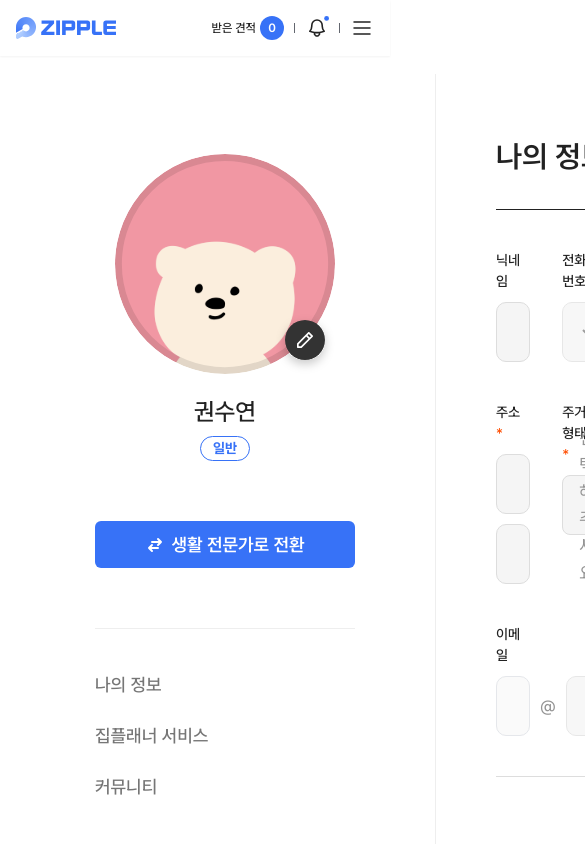
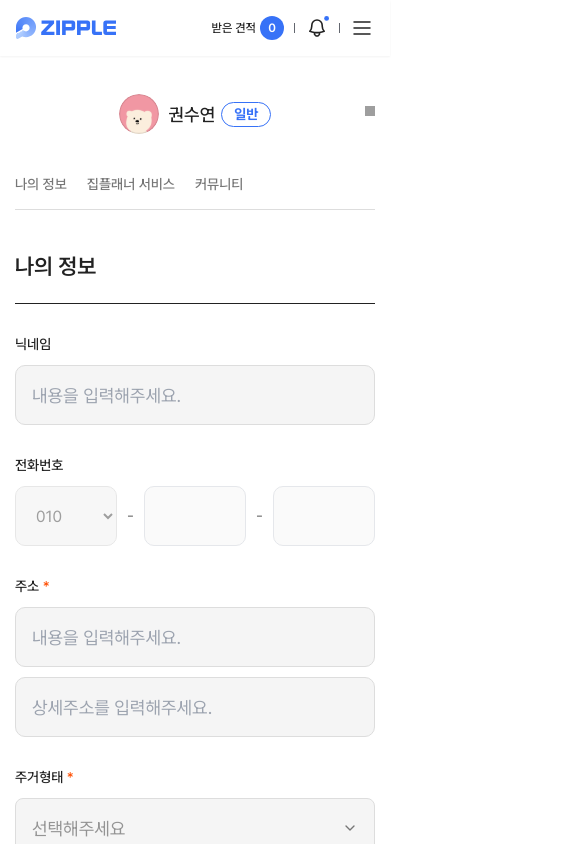
Before and after one commit to ziplanner/zipple-frontend, a Next.js app: page /user in a window 390 px wide. Shown: the top 844 px of the page, 585 px wide, since content can reach past the window. Built offline with nearby package versions, Linux system fonts and the light colour scheme; grey boxes are pictures that could not be loaded.

Commit message:
design: Create general user page

```diff
--- a/app/(user)/user/contents/generalSection.tsx
+++ b/app/(user)/user/contents/generalSection.tsx
@@ -38,11 +38,11 @@ const GeneralSection = () => {
   };
 
   return (
-    <div className="flex w-full flex-col p-[60px]">
-      <h1 className="text-text-primary text-30s">나의 정보</h1>
-      <div className="border-b border-text-primary w-full mt-[30px] mb-10" />
-      <div className="flex gap-[130px]">
-        <div className="grid grid-cols-2 gap-10">
+    <div className="flex w-full flex-col md:p-[60px]">
+      <h1 className="text-text-primary text-22s md:text-30s">나의 정보</h1>
+      <div className="border-b border-text-primary w-full mt-5 mb-[30px] md:mt-[30px] md:mb-10" />
+      <div className="flex flex-col gap-[30px] items-center md:items-baseline lg:flex-row md:gap-[130px]">
+        <div className="flex flex-col gap-[30px] md:grid md:grid-cols-1 lg:grid-cols-2 md:gap-10">
           <div className="flex flex-col gap-2.5">
             <h3 className="text-text-primary text-14m md:text-16m">닉네임</h3>
             <Input
--- /dev/null
+++ b/app/(user)/user/contents/mobileProfileSection.tsx
@@ -0,0 +1,153 @@
+import { useState } from "react";
+import Image, { StaticImageData } from "next/image";
+import avatar from "@/app/images/icon/header/avatar.svg";
+import change from "@/app/images/icon/mypage/change.svg";
+import edit from "@/app/images/icon/mypage/edit.svg";
+import vector from "@/app/images/icon/mypage/vector.svg";
+import RoleToken from "@/app/components/token/roleToken";
+import MobileUserMenu from "@/app/components/menu/mobileUserMenu";
+import vector_black from "@/app/images/icon/vector.svg";
+
+interface RoleTokenProps {
+  role: "GENERAL" | "REPRESENTATION" | "ASSOCIATE" | "EXPERT" | "NONE";
+}
+
+const MobileProfileSection = () => {
+  const [name, setName] = useState<string>("권수연");
+  const [role, setRole] = useState<
+    "GENERAL" | "REPRESENTATION" | "ASSOCIATE" | "EXPERT" | "NONE"
+  >("GENERAL");
+  const [avatarSrc, setAvatarSrc] = useState<string | StaticImageData>(avatar);
+  const [isOpen, setIsOpen] = useState<boolean>(false);
+
+  const handleOpen = () => {
+    setIsOpen((prev) => !prev);
+  };
+
+  const roleDesc: Record<RoleTokenProps["role"], string> = {
+    GENERAL: "생활 전문가로 전환",
+    REPRESENTATION: "일반 회원으로 전환",
+    ASSOCIATE: "일반 회원으로 전환",
+    EXPERT: "일반 회원으로 전환",
+    NONE: "",
+  };
+
+  const handleRoleChange = () => {
+    const nextRole: Record<
+      RoleTokenProps["role"],
+      "GENERAL" | "REPRESENTATION" | "ASSOCIATE" | "EXPERT" | "NONE"
+    > = {
+      GENERAL: "REPRESENTATION",
+      REPRESENTATION: "ASSOCIATE",
+      ASSOCIATE: "EXPERT",
+      EXPERT: "GENERAL",
+      NONE: "GENERAL",
+    };
+
+    setRole(nextRole[role]);
+  };
+
+  const handleImageChange = (e: React.ChangeEvent<HTMLInputElement>) => {
+    if (e.target.files && e.target.files[0]) {
+      const file = e.target.files[0];
+      const reader = new FileReader();
+
+      reader.onloadend = () => {
+        setAvatarSrc(reader.result as string);
+      };
+
+      reader.readAsDataURL(file);
+    }
+  };
+
+  return (
+    <div className="w-full pt-5 relative">
+      <button onClick={handleOpen} className="absolute top-8 right-0">
+        <Image
+          src={vector_black}
+          alt="vector"
+          width={10}
+          height={10}
+          className={`w-2.5 h-2.5 transition-transform duration-300 ${
+            isOpen ? "rotate-180" : "rotate-0"
+          }`}
+        />
+      </button>
+      {isOpen ? (
+        <div className="flex flex-col w-full items-center">
+          <div className="relative w-20 h-20">
+            <Image
+              src={avatarSrc}
+              alt="User"
+              width={80}
+              height={80}
+              className="rounded-full w-20 h-20"
+            />
+            <label className="absolute bottom-0 right-0 cursor-pointer">
+              <input
+                type="file"
+                accept="image/*"
+                onChange={handleImageChange}
+                className="hidden"
+              />
+              <Image
+                src={edit}
+                alt="edit"
+                width={24}
+                height={24}
+                className="cursor-pointer"
+              />
+            </label>
+          </div>
+          <p className="text-text-primary text-18m mb-1 mt-3">{name}</p>
+          <RoleToken role={role} />
+          {/* 전환 버튼 */}
+          <button
+            className="flex flex-row items-center justify-center px-10 py-2.5 gap-1.5 rounded-md bg-main mt-[30px]"
+            onClick={handleRoleChange}
+          >
+            <Image
+              src={change}
+              alt={"change"}
+              width={20}
+              height={20}
+              className="md:w-5 md:h-5"
+            />
+            <p className="text-white text-16s">{roleDesc[role]}</p>
+          </button>
+          {role !== "GENERAL" && (
+            <button className="flex gap-[6px] mt-5 items-center text-main text-16s">
+              프로필 미리보기
+              <Image
+                src={vector}
+                alt={"vector"}
+                width={10}
+                height={10}
+                className="w-2.5 h-2.5"
+              />
+            </button>
+          )}
+        </div>
+      ) : (
+        <div className="flex flex-row w-full items-center justify-center gap-[6px]">
+          <Image
+            src={avatarSrc}
+            alt="User"
+            width={40}
+            height={40}
+            className="rounded-full w-10 h-10"
+          />
+          <p className="text-text-primary text-18m ml-1">{name}</p>
+          <RoleToken role={role} />
+        </div>
+      )}
+
+      {/* 사용자 role에 따라 변하는 좌측 menu */}
+      <div className="flex w-full mt-10">
+        <MobileUserMenu />
+      </div>
+    </div>
+  );
+};
+
+export default MobileProfileSection;
--- a/app/(user)/user/contents/profileSection.tsx
+++ b/app/(user)/user/contents/profileSection.tsx
@@ -6,6 +6,7 @@ import edit from "@/app/images/icon/mypage/edit.svg";
 import vector from "@/app/images/icon/mypage/vector.svg";
 import RoleToken from "@/app/components/token/roleToken";
 import UserMenu from "@/app/components/menu/userMenu";
+import useResponsive from "@/app/hook/useResponsive";
 
 interface RoleTokenProps {
   role: "GENERAL" | "REPRESENTATION" | "ASSOCIATE" | "EXPERT" | "NONE";
--- a/app/(user)/user/page.tsx
+++ b/app/(user)/user/page.tsx
@@ -1,12 +1,17 @@
 "use client";
 
+import useResponsive from "@/app/hook/useResponsive";
 import GeneralSection from "./contents/generalSection";
 import ProfileSection from "./contents/profileSection";
+import MobileProfileSection from "./contents/mobileProfileSection";
 
 const UserPage = () => {
+  const isMd = useResponsive("md");
+
   return (
-    <div className="flex w-full">
-      <ProfileSection />
+    <div className="flex w-full gap-10 md:gap-0 flex-col md:flex-row">
+      {isMd ? <ProfileSection /> : <MobileProfileSection />}
+
       <GeneralSection />
     </div>
   );
--- /dev/null
+++ b/app/components/menu/mobileUserMenu.tsx
@@ -0,0 +1,65 @@
+import { useState } from "react";
+
+const GENERAL_USER_MENU = ["나의 정보", "집플래너 서비스", "커뮤니티"];
+const AGENT_USER_MENU = [
+  "나의 정보",
+  "부동산 정보",
+  "포토폴리오 관리",
+  "후기 보기",
+  "집플래너 서비스",
+  "커뮤니티",
+];
+const EXPERT_USER_MENU = [
+  "나의 정보",
+  "사업자 정보",
+  "포토폴리오 관리",
+  "후기 보기",
+  "집플래너 서비스",
+  "커뮤니티",
+];
+
+const MobileUserMenu = () => {
+  const [role, setRole] = useState<"GENERAL" | "AGENT" | "EXPERT">("GENERAL");
+  const [selectedMenu, setSelectedMenu] = useState<string>("");
+
+  // role에 따라 보여줄 메뉴를 선택
+  const getMenu = () => {
+    if (role === "AGENT") return AGENT_USER_MENU;
+    if (role === "EXPERT") return EXPERT_USER_MENU;
+    return GENERAL_USER_MENU;
+  };
+
+  // 메뉴 항목 클릭 시 선택된 메뉴로 업데이트
+  const handleMenuClick = (menuItem: string) => {
+    setSelectedMenu(menuItem);
+  };
+
+  return (
+    <div className="w-full">
+      {/* role에 맞는 메뉴 항목을 표시 */}
+      <ul className="flex gap-5 justify-start items-center">
+        {getMenu().map((menuItem, index) => (
+          <li
+            key={index}
+            className={`${
+              selectedMenu === menuItem
+                ? "text-text-primary text-16s"
+                : "text-text-secondary text-14m"
+            } relative cursor-pointer`}
+            onClick={() => handleMenuClick(menuItem)}
+          >
+            <div className="relative inline-flex items-center">
+              {menuItem}
+              {selectedMenu === menuItem && (
+                <span className="absolute top-0 right-[-10px] w-[6px] h-[6px] bg-sub rounded-full" />
+              )}
+            </div>
+          </li>
+        ))}
+      </ul>
+      <div className="border-b border-background-light w-full mt-[14px]" />
+    </div>
+  );
+};
+
+export default MobileUserMenu;
--- a/app/components/menu/userMenu.tsx
+++ b/app/components/menu/userMenu.tsx
@@ -42,7 +42,9 @@ const UserMenu = () => {
           <li
             key={index}
             className={`text-18m ${
-              selectedMenu === menuItem ? "text-primary" : "text-text-secondary"
+              selectedMenu === menuItem
+                ? "text-text-primary"
+                : "text-text-secondary"
             } relative cursor-pointer`}
             onClick={() => handleMenuClick(menuItem)}
           >
```
